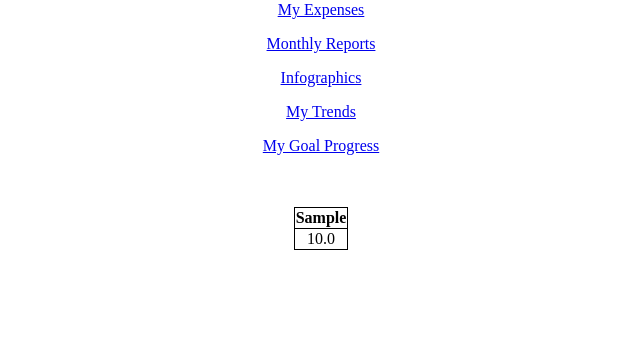
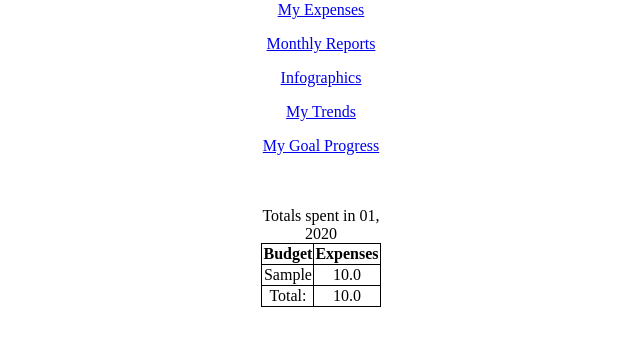
Before and after one commit to Summussum/sums, a Django app: page /explorer/reports/ in a window 1280 px wide. Shown: the part 139-485 px from the top of the page, without its empty margins (319-959 px from the left). Run offline with Django 5.2, Linux system fonts and the light colour scheme; a user stored in the database is signed in; tables that the repository leaves empty hold one stand-in row (values such as "Sample post").

Commit message:
monthly reports by month

```diff
--- a/explorer/views.py
+++ b/explorer/views.py
@@ -6,6 +6,7 @@ from sums.models import Transactions, Budgets
 from http import HTTPStatus
 from datetime import datetime, date
 from django.db.models import Sum, FloatField
+import logging
 
 
 
@@ -83,10 +84,33 @@ def edit_record(request, transaction_id):
 
 @login_required
 def monthly_reports(request):
-    expense_totals = Transactions.objects.filter(user=request.user).values("budget_id", "budget__category_display").annotate(Sum("amount"))
-    for entry in expense_totals:
-        entry["amount__sum"] = round(float(entry["amount__sum"]), 2)
-    return render(request, "Explore/monthly_reports.html", context={"expenses": expense_totals})
+    records_query = Transactions.objects.filter(user=request.user)
+    years_list = records_query.dates('transaction_date', 'year')
+    years = []
+    for year in years_list:
+        years.append(year.strftime("%Y"))
+    months_list = records_query.dates('transaction_date', 'month')
+    months = []
+    for month in months_list:
+        months.append(month.strftime("%m"))
+    expense_list = []
+    logger = logging.getLogger(__name__)
+    logger.error(f"First month: {months[0]}, Months List: {months}")
+    for year in years:
+        for month in months:
+            report = {"year": year, "month": month, "data": {}, "total_expenses": 0.00}
+            expense_query = Transactions.objects.filter(user=request.user, transaction_date__year=year, transaction_date__month=month).values("budget_id", "budget__category_display").annotate(Sum("amount"))
+            if not expense_query:
+                continue
+            for entry in expense_query:
+                subtotal = round(float(entry["amount__sum"]), 2)
+                report["data"][entry["budget__category_display"]] = subtotal
+                report["total_expenses"] += subtotal
+            report["total_expenses"] = round(report["total_expenses"], 2)
+            expense_list.append(report)
+            logger = logging.getLogger(__name__)
+            logger.error(f"report: {report}, expenses: {expense_list}")
+    return render(request, "Explore/monthly_reports.html", context={"expense_list": expense_list})
 
 
 def teapot(request):
--- a/sums/templates/Explore/monthly_reports.html
+++ b/sums/templates/Explore/monthly_reports.html
@@ -23,28 +23,30 @@
 
         <br><br>
 
-
-
-        <table id="monthly_reports_table" class="center_table">
+        {% for report in expense_list %}
+        <table id="report_{{report.month}}_{{report.year}}" class="center_table">
+            <caption>Totals spent in {{report.month}}, {{report.year}}</caption>
             <thead>
                 <tr>
-                {% for category in expenses %}
-                    <th>
-                        {{category.budget__category_display}}
-                    </th>
-                {% endfor %}
+                    <th>Budget</th>
+                    <th>Expenses</th>
                 </tr>
             </thead>
             <tbody>
+                {% for key, value in report.data.items %}
                 <tr>
-                {% for category in expenses %}
-                    <td>
-                        {{category.amount__sum}}
-                    </td>
+                    <td>{{key}}</td>
+                    <td>{{value}}</td>
+                </tr>
                 {% endfor %}
+                <tr>
+                    <td>Total:</td>
+                    <td>{{report.total_expenses}}</td>
                 </tr>
             </tbody>
         </table>
+        <br>
+        {% endfor %}
 
 
 
```
